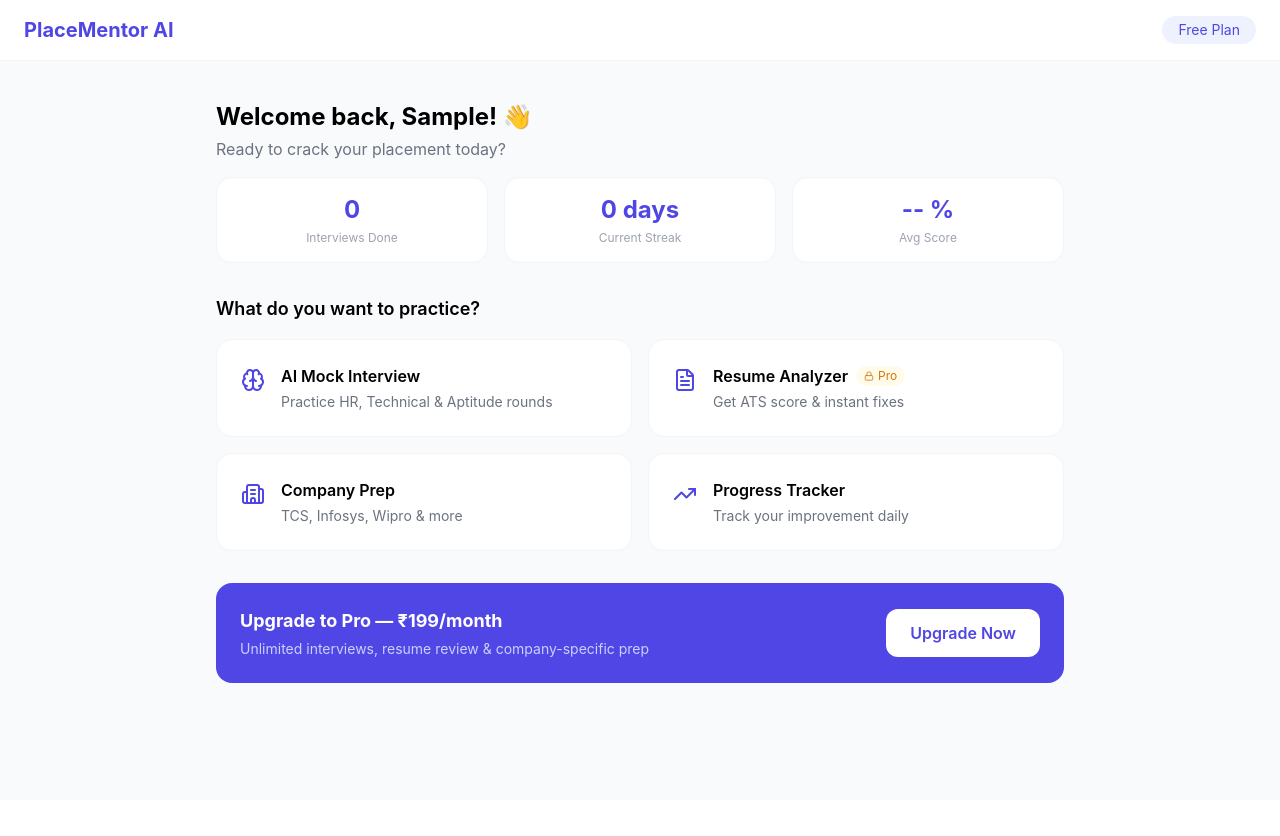
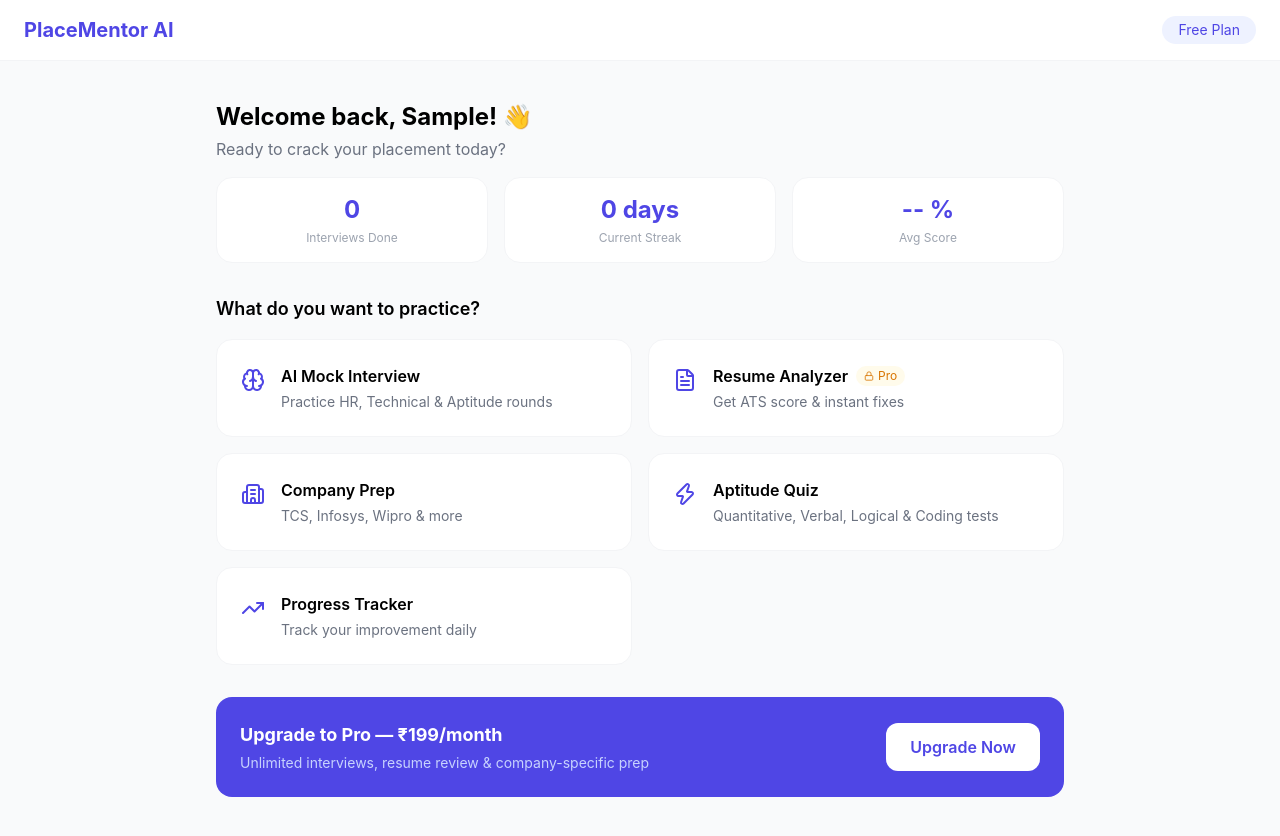
Before and after one commit to krishna-oss-tech/placementor-ai, a Next.js app: page /dashboard in a window 1280 px wide. Before the commit the page ends 800 px from the top, so only its background shows below. Built offline with nearby package versions, Linux system fonts and the light colour scheme; no server answers; sample sign-in values are in the browser's storage.

Commit message:
add aptitude quiz to dashboard

```diff
--- a/app/dashboard/page.js
+++ b/app/dashboard/page.js
@@ -1,7 +1,7 @@
 'use client';
 import { useEffect, useState } from 'react';
 import { useRouter } from 'next/navigation';
-import { Brain, FileText, Building2, TrendingUp, Lock } from 'lucide-react';
+import { Brain, FileText, Building2, TrendingUp, Lock, Zap } from 'lucide-react';
 import { auth } from '../lib/firebase';
 import { onAuthStateChanged } from 'firebase/auth';
 
@@ -9,6 +9,7 @@ const features = [
   { icon: <Brain size={24} />, title: "AI Mock Interview", desc: "Practice HR, Technical & Aptitude rounds", href: "/interview", free: true },
   { icon: <FileText size={24} />, title: "Resume Analyzer", desc: "Get ATS score & instant fixes", href: "/resume", free: false },
   { icon: <Building2 size={24} />, title: "Company Prep", desc: "TCS, Infosys, Wipro & more", href: "/company", free: true },
+  { icon: <Zap size={24} />, title: "Aptitude Quiz", desc: "Quantitative, Verbal, Logical & Coding tests", href: "/aptitude", free: true },
   { icon: <TrendingUp size={24} />, title: "Progress Tracker", desc: "Track your improvement daily", href: "/progress", free: true },
 ];
 
```
